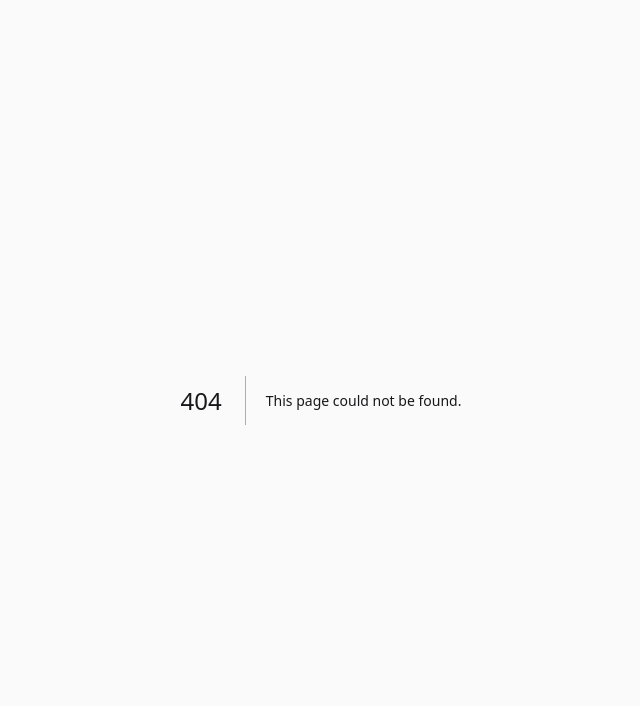
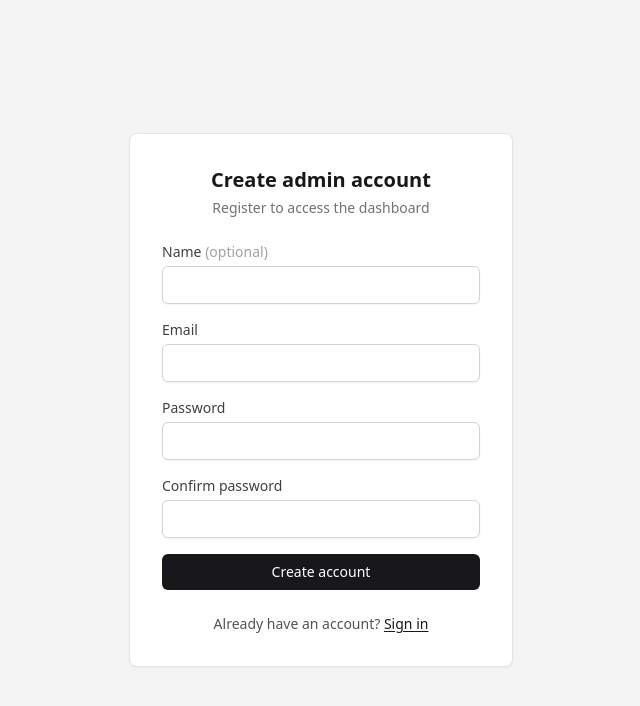
Before and after one commit to chuongdp/web_base, a Next.js app: page /login/register in a window 1280 px wide. Before the commit this address had no page. Shown: the top 706 px of the page, without its empty margins (319-959 px from the left). Built offline with nearby package versions, Linux system fonts and the light colour scheme.

Commit message:
update web

```diff
--- a/package.json
+++ b/package.json
@@ -15,6 +15,7 @@
     "db:seed": "prisma db seed"
   },
   "devDependencies": {
+    "@types/bcryptjs": "^2.4.6",
     "@types/node": "^22.10.0",
     "@types/react": "^19.0.0",
     "@types/react-dom": "^19.0.0",
@@ -28,6 +29,7 @@
   "dependencies": {
     "@prisma/client": "^6.4.1",
     "axios": "^1.13.6",
+    "bcryptjs": "^3.0.3",
     "cheerio": "^1.2.0",
     "next": "^15.1.0",
     "next-auth": "^5.0.0-beta.30",
--- /dev/null
+++ b/src/app/actions/registerAction.ts
@@ -0,0 +1,36 @@
+"use server";
+
+import { redirect } from "next/navigation";
+import { prisma } from "@/lib/prisma";
+import { hashPassword } from "@/lib/password";
+
+export type RegisterState = { error: string | null };
+
+export async function registerAction(_prev: RegisterState, formData: FormData): Promise<RegisterState> {
+  const email = String(formData.get("email") ?? "")
+    .trim()
+    .toLowerCase();
+  const password = String(formData.get("password") ?? "");
+  const passwordConfirm = String(formData.get("passwordConfirm") ?? "");
+  const nameRaw = String(formData.get("name") ?? "").trim();
+  const name = nameRaw.length > 0 ? nameRaw : null;
+
+  if (!email || !password) {
+    return { error: "Please enter email and password." };
+  }
+  if (password.length < 8) {
+    return { error: "Password must be at least 8 characters." };
+  }
+  if (password !== passwordConfirm) {
+    return { error: "Passwords do not match." };
+  }
+
+  const existing = await prisma.user.findUnique({ where: { email } });
+  if (existing) {
+    return { error: "An account with this email already exists." };
+  }
+
+  const passwordHash = await hashPassword(password);
+  await prisma.user.create({ data: { email, passwordHash, name } });
+  redirect("/login?registered=1");
+}
--- a/src/app/login/page.tsx
+++ b/src/app/login/page.tsx
@@ -1,5 +1,6 @@
 "use client";
 
+import Link from "next/link";
 import { Suspense, useState } from "react";
 import { signIn } from "next-auth/react";
 import { useSearchParams } from "next/navigation";
@@ -7,6 +8,7 @@ import { useSearchParams } from "next/navigation";
 function LoginForm() {
   const searchParams = useSearchParams();
   const callbackUrl = searchParams.get("callbackUrl") || "/admin/settings";
+  const registered = searchParams.get("registered") === "1";
   const [error, setError] = useState<string | null>(null);
   const [pending, setPending] = useState(false);
 
@@ -39,10 +41,11 @@ function LoginForm() {
     <div className="mx-auto w-full max-w-sm rounded-lg border border-zinc-200 bg-white p-8 shadow-sm">
       <h1 className="text-center text-xl font-semibold text-zinc-900">Admin sign in</h1>
       <p className="mt-1 text-center text-sm text-zinc-500">Use your admin account</p>
-      <p className="mt-2 rounded-md bg-zinc-50 px-2 py-1.5 text-center text-xs text-zinc-600">
-        Local test: <code className="font-mono">admin@local.com</code> /{" "}
-        <code className="font-mono">123456</code>
-      </p>
+      {registered ? (
+        <p className="mt-3 rounded-md border border-emerald-200 bg-emerald-50 px-3 py-2 text-center text-sm text-emerald-800">
+          Account created. You can sign in now.
+        </p>
+      ) : null}
 
       <form onSubmit={handleSubmit} className="mt-6 space-y-4">
         <div>
@@ -55,7 +58,6 @@ function LoginForm() {
             type="email"
             autoComplete="username"
             required
-            defaultValue="admin@local.com"
             className="w-full rounded-md border border-zinc-300 px-3 py-2 text-sm shadow-sm focus:border-zinc-500 focus:outline-none focus:ring-1 focus:ring-zinc-500"
           />
         </div>
@@ -83,6 +85,16 @@ function LoginForm() {
           {pending ? "Signing in…" : "Sign in"}
         </button>
       </form>
+
+      <p className="mt-6 text-center text-sm text-zinc-600">
+        No account?{" "}
+        <Link
+          href="/login/register"
+          className="font-medium text-zinc-900 underline underline-offset-2 hover:text-zinc-700"
+        >
+          Create one
+        </Link>
+      </p>
     </div>
   );
 }
--- /dev/null
+++ b/src/app/login/register/page.tsx
@@ -0,0 +1,93 @@
+"use client";
+
+import Link from "next/link";
+import { useActionState } from "react";
+import { registerAction, type RegisterState } from "@/app/actions/registerAction";
+
+const initial: RegisterState = { error: null };
+
+export default function RegisterPage() {
+  const [state, formAction, pending] = useActionState(registerAction, initial);
+
+  return (
+    <div className="flex min-h-dvh items-center justify-center bg-zinc-100 px-4">
+      <div className="mx-auto w-full max-w-sm rounded-lg border border-zinc-200 bg-white p-8 shadow-sm">
+        <h1 className="text-center text-xl font-semibold text-zinc-900">Create admin account</h1>
+        <p className="mt-1 text-center text-sm text-zinc-500">Register to access the dashboard</p>
+
+        <form action={formAction} className="mt-6 space-y-4">
+          <div>
+            <label htmlFor="name" className="mb-1 block text-sm font-medium text-zinc-700">
+              Name <span className="font-normal text-zinc-400">(optional)</span>
+            </label>
+            <input
+              id="name"
+              name="name"
+              type="text"
+              autoComplete="name"
+              className="w-full rounded-md border border-zinc-300 px-3 py-2 text-sm shadow-sm focus:border-zinc-500 focus:outline-none focus:ring-1 focus:ring-zinc-500"
+            />
+          </div>
+          <div>
+            <label htmlFor="email" className="mb-1 block text-sm font-medium text-zinc-700">
+              Email
+            </label>
+            <input
+              id="email"
+              name="email"
+              type="email"
+              autoComplete="email"
+              required
+              className="w-full rounded-md border border-zinc-300 px-3 py-2 text-sm shadow-sm focus:border-zinc-500 focus:outline-none focus:ring-1 focus:ring-zinc-500"
+            />
+          </div>
+          <div>
+            <label htmlFor="password" className="mb-1 block text-sm font-medium text-zinc-700">
+              Password
+            </label>
+            <input
+              id="password"
+              name="password"
+              type="password"
+              autoComplete="new-password"
+              required
+              minLength={8}
+              className="w-full rounded-md border border-zinc-300 px-3 py-2 text-sm shadow-sm focus:border-zinc-500 focus:outline-none focus:ring-1 focus:ring-zinc-500"
+            />
+          </div>
+          <div>
+            <label htmlFor="passwordConfirm" className="mb-1 block text-sm font-medium text-zinc-700">
+              Confirm password
+            </label>
+            <input
+              id="passwordConfirm"
+              name="passwordConfirm"
+              type="password"
+              autoComplete="new-password"
+              required
+              minLength={8}
+              className="w-full rounded-md border border-zinc-300 px-3 py-2 text-sm shadow-sm focus:border-zinc-500 focus:outline-none focus:ring-1 focus:ring-zinc-500"
+            />
+          </div>
+
+          {state.error ? <p className="text-sm text-red-600">{state.error}</p> : null}
+
+          <button
+            type="submit"
+            disabled={pending}
+            className="w-full rounded-md bg-zinc-900 py-2 text-sm font-medium text-white hover:bg-zinc-800 disabled:opacity-60"
+          >
+            {pending ? "Creating account…" : "Create account"}
+          </button>
+        </form>
+
+        <p className="mt-6 text-center text-sm text-zinc-600">
+          Already have an account?{" "}
+          <Link href="/login" className="font-medium text-zinc-900 underline underline-offset-2 hover:text-zinc-700">
+            Sign in
+          </Link>
+        </p>
+      </div>
+    </div>
+  );
+}
--- /dev/null
+++ b/src/auth-edge.ts
@@ -0,0 +1,5 @@
+import NextAuth from "next-auth";
+import { authConfig } from "./auth.config";
+
+/** Chỉ dùng cho `middleware.ts` (Edge): không kéo Prisma/bcrypt. JWT cùng secret với `auth.ts`. */
+export const { auth } = NextAuth(authConfig);
--- a/src/auth.config.ts
+++ b/src/auth.config.ts
@@ -1,35 +1,14 @@
 import type { NextAuthConfig } from "next-auth";
-import Credentials from "next-auth/providers/credentials";
 
+/** Providers thật (Credentials + DB) gắn trong `auth.ts`. Middleware dùng `auth-edge.ts` (providers rỗng). */
 export const authConfig = {
+  providers: [],
   /** Bắt buộc production; dev có fallback nếu chưa set AUTH_SECRET trong .env */
   secret:
     process.env.AUTH_SECRET ??
     (process.env.NODE_ENV !== "production"
       ? "local-dev-auth-secret-do-not-use-in-production-32chars"
       : undefined),
-  providers: [
-    Credentials({
-      credentials: {
-        email: { label: "Email", type: "email" },
-        password: { label: "Mật khẩu", type: "password" },
-      },
-      authorize(credentials) {
-        const email = credentials?.email;
-        const password = credentials?.password;
-        if (typeof email !== "string" || typeof password !== "string") return null;
-
-        /** Tài khoản tĩnh (test local). Không đọc DB. */
-        const ADMIN_EMAIL = "admin@local.com";
-        const ADMIN_PASSWORD = "123456";
-
-        if (email === ADMIN_EMAIL && password === ADMIN_PASSWORD) {
-          return { id: "admin", name: "Admin", email: ADMIN_EMAIL };
-        }
-        return null;
-      },
-    }),
-  ],
   pages: {
     signIn: "/login",
   },
--- a/src/auth.ts
+++ b/src/auth.ts
@@ -1,4 +1,31 @@
 import NextAuth from "next-auth";
+import Credentials from "next-auth/providers/credentials";
 import { authConfig } from "./auth.config";
 
-export const { handlers, auth, signIn, signOut } = NextAuth(authConfig);
+export const { handlers, auth, signIn, signOut } = NextAuth({
+  ...authConfig,
+  providers: [
+    Credentials({
+      credentials: {
+        email: { label: "Email", type: "email" },
+        password: { label: "Password", type: "password" },
+      },
+      async authorize(credentials) {
+        const email = credentials?.email;
+        const password = credentials?.password;
+        if (typeof email !== "string" || typeof password !== "string") return null;
+        const normalized = email.trim().toLowerCase();
+        if (!normalized || !password) return null;
+
+        const { prisma } = await import("@/lib/prisma");
+        const { verifyPassword } = await import("@/lib/password");
+
+        const user = await prisma.user.findUnique({ where: { email: normalized } });
+        if (!user) return null;
+        const ok = await verifyPassword(password, user.passwordHash);
+        if (!ok) return null;
+        return { id: user.id, name: user.name ?? user.email, email: user.email };
+      },
+    }),
+  ],
+});
--- /dev/null
+++ b/src/lib/password.ts
@@ -0,0 +1,11 @@
+import bcrypt from "bcryptjs";
+
+const ROUNDS = 12;
+
+export async function hashPassword(plain: string): Promise<string> {
+  return bcrypt.hash(plain, ROUNDS);
+}
+
+export async function verifyPassword(plain: string, passwordHash: string): Promise<boolean> {
+  return bcrypt.compare(plain, passwordHash);
+}
--- a/src/middleware.ts
+++ b/src/middleware.ts
@@ -1,4 +1,4 @@
-export { auth as middleware } from "@/auth";
+export { auth as middleware } from "@/auth-edge";
 
 export const config = {
   matcher: ["/admin", "/admin/:path*"],
```
Also changed, not shown: 2 other files (tests, documents, lock files or other folders).
